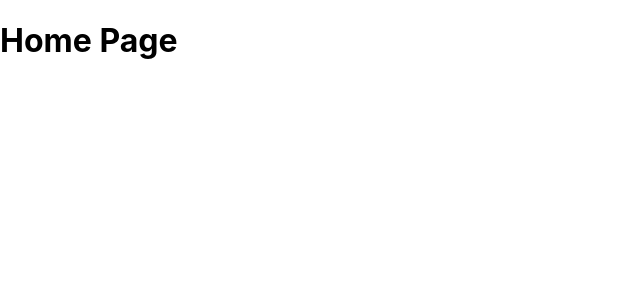
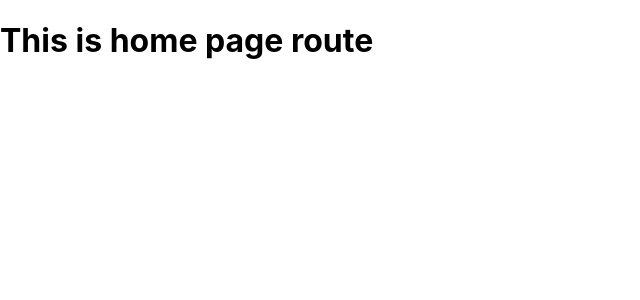
Before and after one commit to xanax02/nextJS1, a Next.js app: page / in a window 1280 px wide. Shown: the top 300 px of the page, without its empty margins (0-640 px from the left). Built offline with nearby package versions, Linux system fonts and the light colour scheme.

Commit message:
first commit

```diff
--- a/pages/index.js
+++ b/pages/index.js
@@ -1,5 +1,5 @@
 const HomePage = () => {
-  return <h1>Home Page</h1>;
+  return <h1>This is home page route</h1>;
 };
 
 export default HomePage;
```
